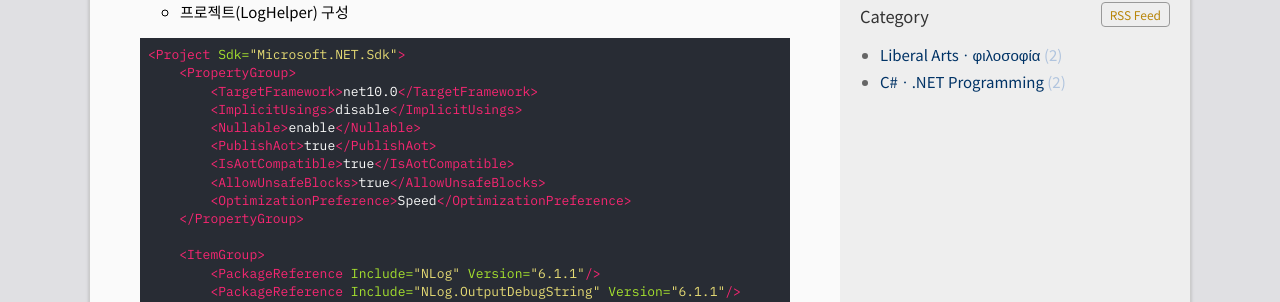
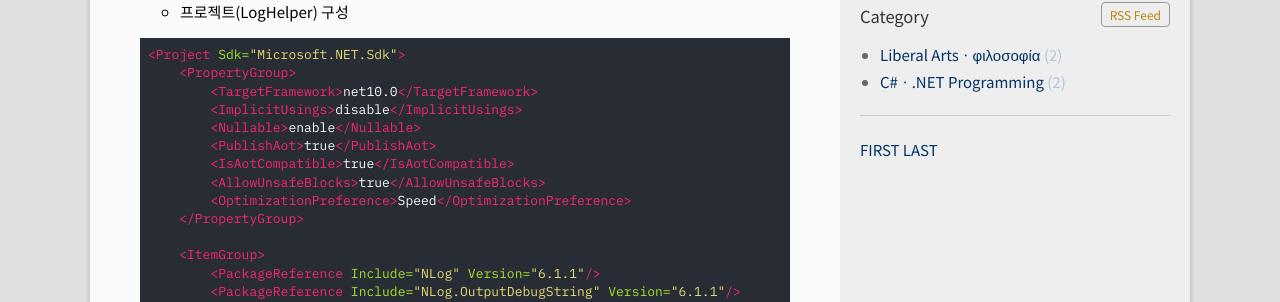
Before and after one commit to DebugJO/rustlang, a Jekyll site: the page built from index.html, in a window 1280 px wide and 900 px high, scrolled down 459 px. Shown: the part 121-423 px from the top of the window. Built offline with Jekyll 4.4.1, drawn with Linux system fonts in a browser that asks for light colours; the list of posts is cut into pages by our own code.

Commit message:
Update sidebar.html

```diff
--- a/_includes/sidebar.html
+++ b/_includes/sidebar.html
@@ -48,3 +48,8 @@
   <div class="col-box-title">TOC</div>
 </div>
 {% endif %}
+
+<div class="col-box">
+<a href="{{ site.paginate_path | replace: 'page:num', '' }}">FIRST</a>
+<a href="/page{{ paginator.total_pages }}/">LAST</a>
+</div>
```
